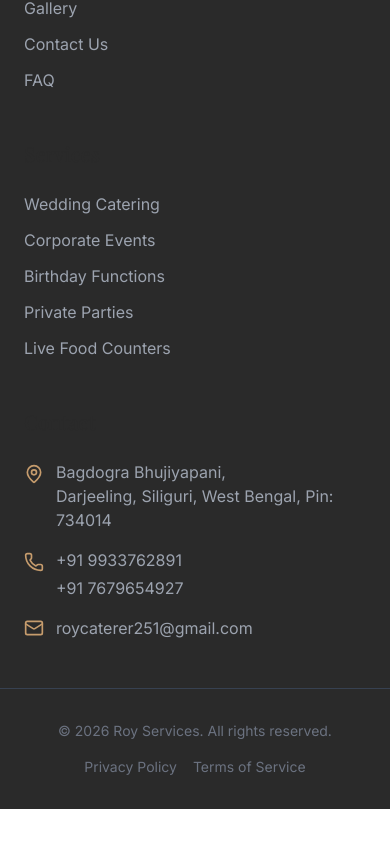
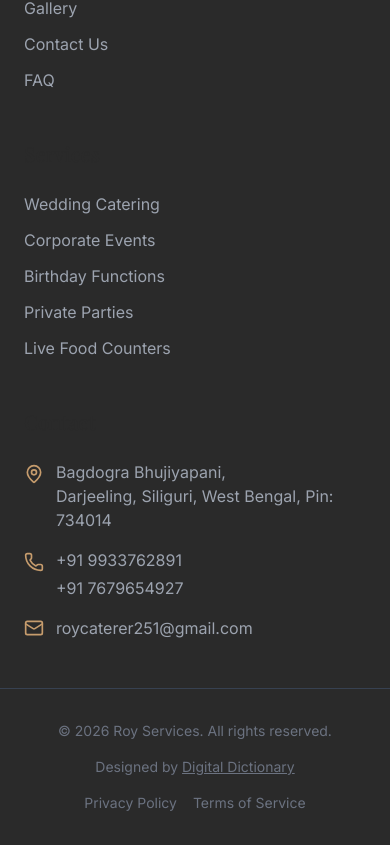
Before and after one commit to Shantanu2705/Roy-Caterings, a Next.js app: page / in a window 390 px wide. Shown: the part 6694-7539 px from the top of the page. Before the commit the page ends 7503 px from the top, so only its background shows below. Built offline with nearby package versions, Linux system fonts and the light colour scheme; a web font is replaced by a local one.

Commit message:
Update footer to add centered Designed by Digital Dictionary link

```diff
--- a/components/Footer.tsx
+++ b/components/Footer.tsx
@@ -70,9 +70,19 @@ const Footer = () => {
         </div>
       </div>
 
-      <div className="container mx-auto px-6 md:px-12 pt-8 flex flex-col md:flex-row justify-between items-center text-sm text-gray-500">
-        <p>&copy; {new Date().getFullYear()} Roy Services. All rights reserved.</p>
-        <div className="flex gap-4 mt-4 md:mt-0">
+      <div className="container mx-auto px-6 md:px-12 pt-8 flex flex-col md:flex-row justify-between items-center text-sm text-gray-500 gap-4 md:gap-0">
+        <div className="flex-1 text-center md:text-left">
+          <p>&copy; {new Date().getFullYear()} Roy Services. All rights reserved.</p>
+        </div>
+        <div className="flex-1 text-center">
+          <p>
+            Designed by{' '}
+            <a href="https://digitaldictionary.in/" target="_blank" rel="noopener noreferrer" className="hover:text-gold transition-colors underline">
+              Digital Dictionary
+            </a>
+          </p>
+        </div>
+        <div className="flex-1 flex justify-center md:justify-end gap-4">
           <Link href="/privacy" className="hover:text-gold transition-colors">Privacy Policy</Link>
           <Link href="/terms" className="hover:text-gold transition-colors">Terms of Service</Link>
         </div>
```
